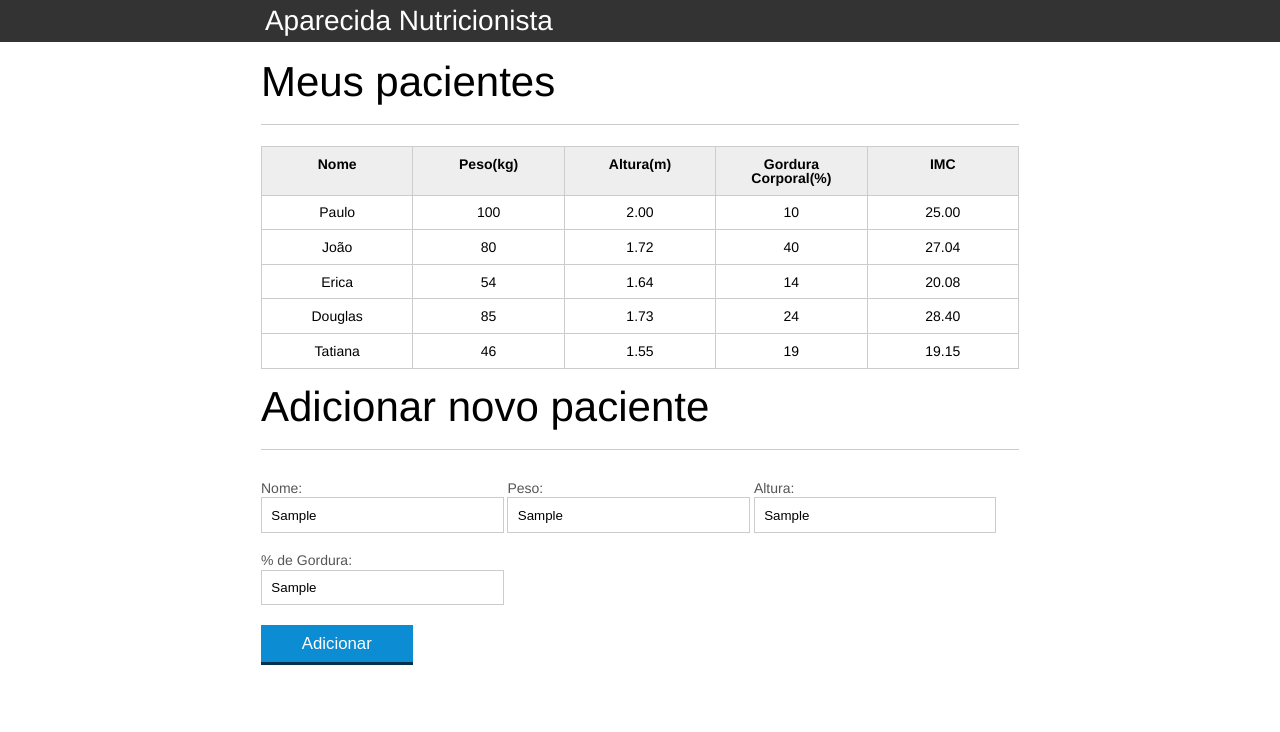
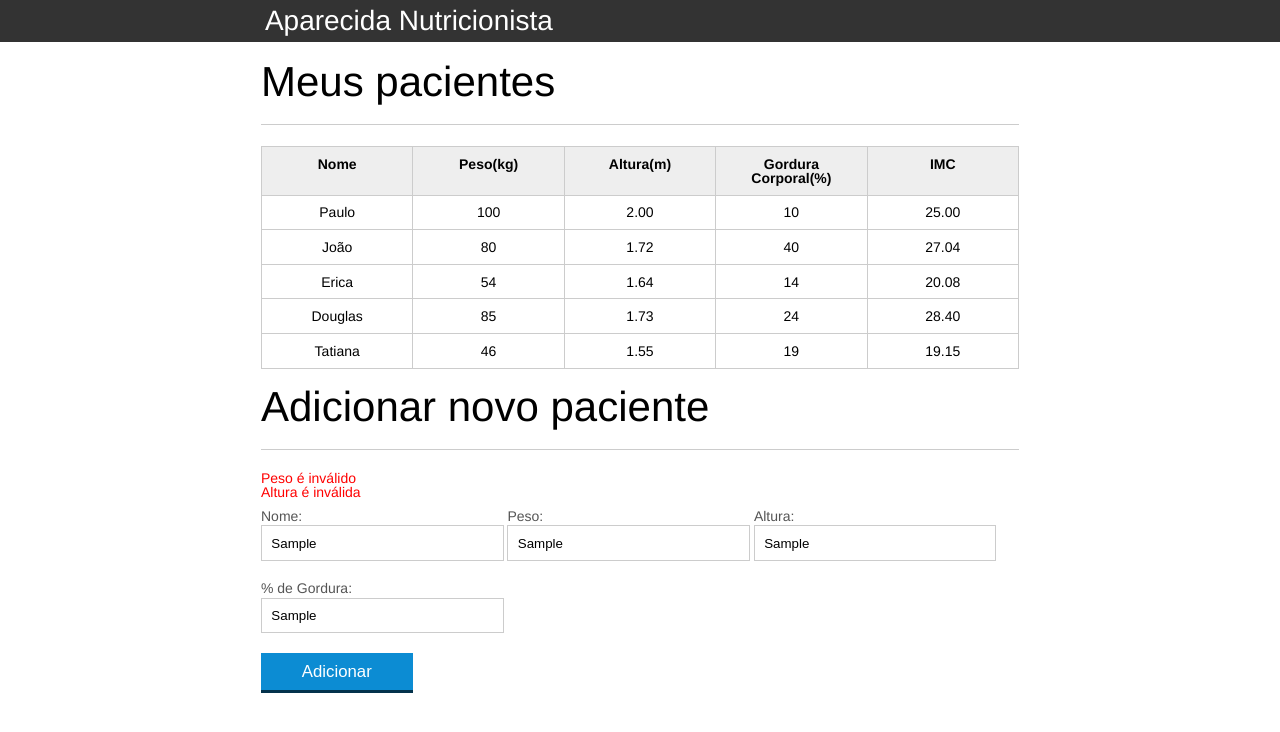
Before and after one commit to PRISCILLAVALCIANO/AparecidaNutricaoAlura, a plain HTML site: page index.html in a window 1280 px wide. Both pictures are taken after typing "Sample", "Sample", "Sample", "Sample" into the empty fields and a click on the button "Adicionar". Drawn offline with Linux system fonts and the light colour scheme.

Commit message:
Validação dos campos do formulário
Validação dos campos do formulário

```diff
--- a/css/index.css
+++ b/css/index.css
@@ -91,6 +91,10 @@ label{
 	padding-right: .5em;
 }
 
+#mensagens-erro {
+	color: #FF0000;
+}
+
 .grupo{
 	width: 32%;
 	display: inline-block;
--- a/index.html
+++ b/index.html
@@ -74,6 +74,9 @@
 
 		<section class="container">
 			<h2 id="titulo-form">Adicionar novo paciente</h2>
+			<ul id="mensagens-erro">
+
+			</ul>
 			<form id="form-adiciona">
 				<div class="grupo">
 					<label for="nome">Nome:</label>
--- a/js/form.js
+++ b/js/form.js
@@ -8,15 +8,16 @@ botaoAdicionar.addEventListener("click", function(event){
     //Extraindo informações do paciente do form
     var paciente = obtemPacienteDoFormulario(form);
 
-    console.log(paciente);
-
     //Cria a tr e td do paciente
 
     var pacienteTr = montaTr(paciente);
 
     //Verifica se o paciente não for valido
-    if(!validaPaciente(paciente)){
-        console.log("Paciente inválido!");
+    var erros = validaPaciente(paciente);
+
+    console.log(erros);
+    if(erros.length > 0){
+        exibeMensagensDeErro(erros);
         return;
     }
 
@@ -28,7 +29,21 @@ botaoAdicionar.addEventListener("click", function(event){
 
     //Limpar campos do formulario depois de adicionado
     form.reset();
+    var mensagensErro = document.querySelector("#mensagens-erro");
+    mensagensErro.innerHTML = "";
 });
+
+function exibeMensagensDeErro(erros) {
+    var ul = document.querySelector("#mensagens-erro");
+    ul.innerHTML = "";
+
+    erros.forEach(function(erro) {
+        var li = document.createElement("li");
+        li.textContent = erro;
+        ul.appendChild(li);
+    });
+
+}
 
 //Essa função vai obter os dados que usuário preencher no formulário
 function obtemPacienteDoFormulario(form){
@@ -68,10 +83,20 @@ function montaTd(dado, classe){
 
 //Essa função valida as informações preenchidas no form
 function validaPaciente(paciente){
-    if(validaPeso(paciente.peso)){
-        return true;
-    }else {
-        return false;
+    var erros = [];
+
+    if(paciente.nome.length == 0) erros.push("O nome não pode ser em branco!");
+
+    if(!validaPeso(paciente.peso)){
+        erros.push("Peso é inválido");
     }
 
+    if(!validaAltura(paciente.altura)){
+        erros.push("Altura é inválida");
+    }
+
+    if(paciente.gordura.length == 0) erros.push("Gordura não pode ser em branco!");
+
+    return erros;
+
 }
```
